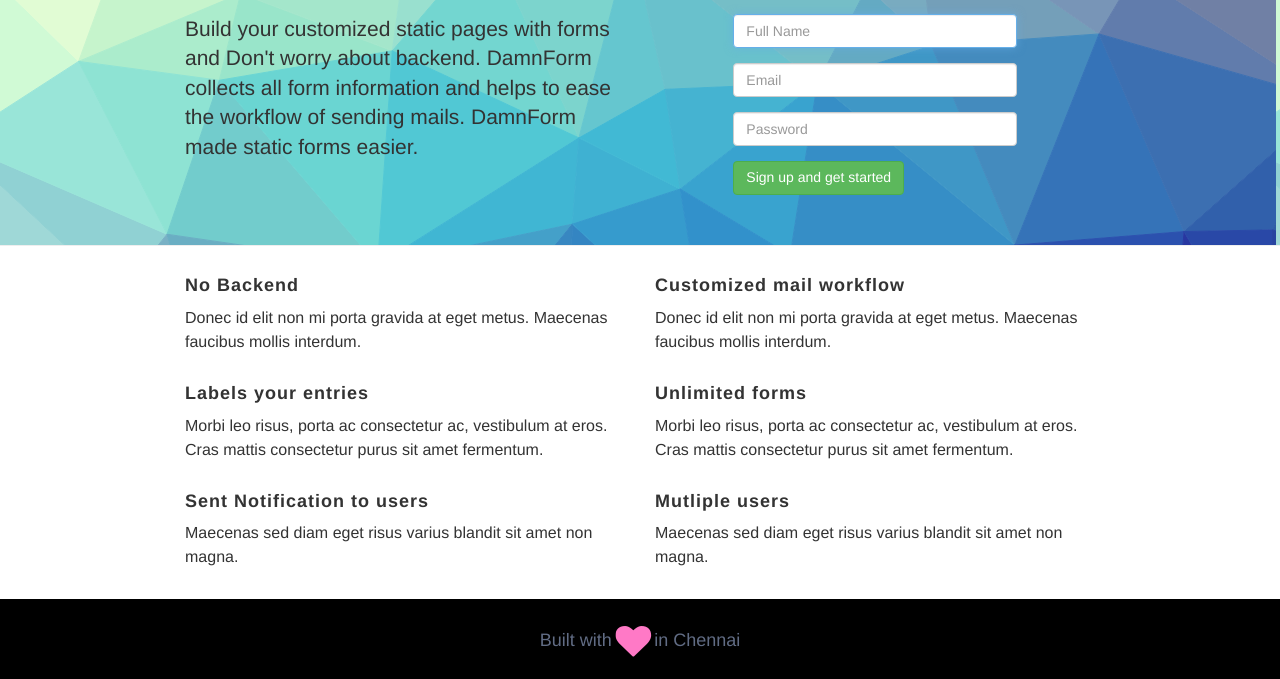
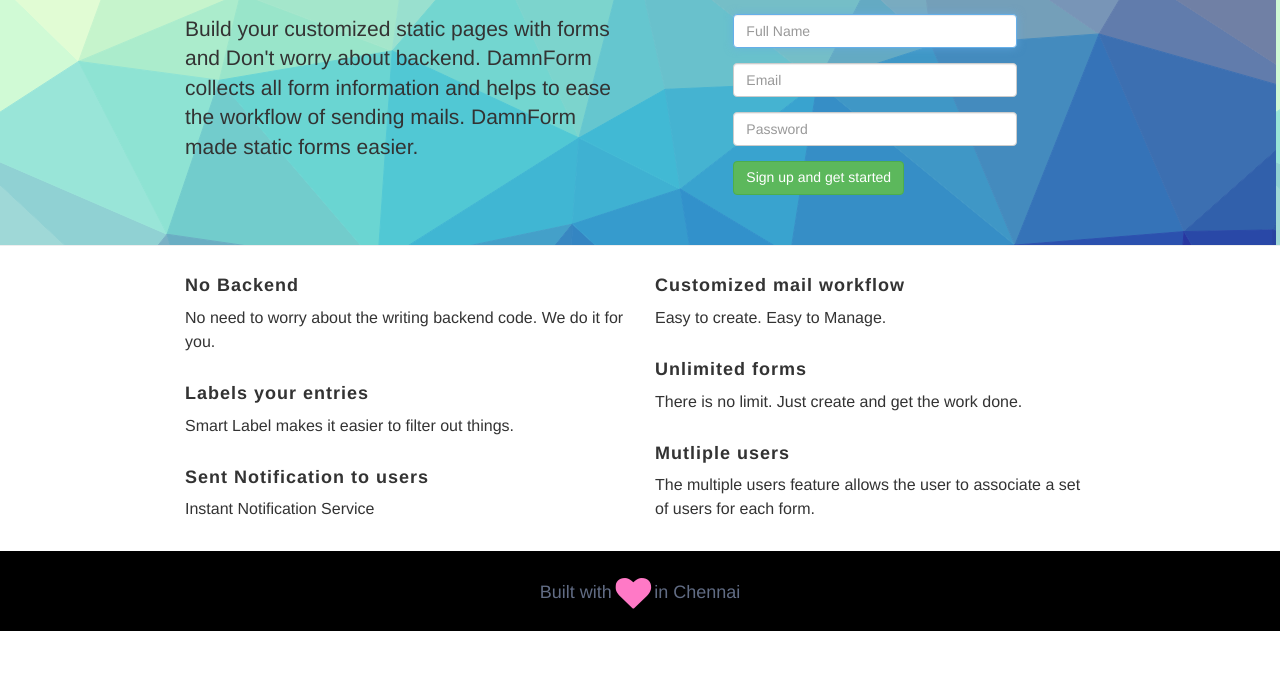
Before and after one commit to ChennaiNerd/damnform, a plain HTML site: page client/index.html in a window 1280 px wide. Shown: the part 188-867 px from the top of the page. After the commit the page ends 819 px from the top, so only its background shows below. Drawn offline with Linux system fonts and the light colour scheme; files whose address does not match are found by name.

Commit message:
Added DamnForm features in landing page

```diff
--- a/client/index.html
+++ b/client/index.html
@@ -60,24 +60,24 @@
       <div class="row marketing">
         <div class="col-lg-6">
           <h4>No Backend</h4>
-          <p>Donec id elit non mi porta gravida at eget metus. Maecenas faucibus mollis interdum.</p>
+          <p>No need to worry about the writing backend code. We do it for you.</p>
 
           <h4>Labels your entries</h4>
-          <p>Morbi leo risus, porta ac consectetur ac, vestibulum at eros. Cras mattis consectetur purus sit amet fermentum.</p>
+          <p>Smart Label makes it easier to filter out things.</p>
 
           <h4>Sent Notification to users</h4>
-          <p>Maecenas sed diam eget risus varius blandit sit amet non magna.</p>
+          <p>Instant Notification Service</p>
         </div>
 
         <div class="col-lg-6">
           <h4>Customized mail workflow</h4>
-          <p>Donec id elit non mi porta gravida at eget metus. Maecenas faucibus mollis interdum.</p>
+          <p>Easy to create. Easy to Manage.</p>
 
           <h4>Unlimited forms</h4>
-          <p>Morbi leo risus, porta ac consectetur ac, vestibulum at eros. Cras mattis consectetur purus sit amet fermentum.</p>
+          <p>There is no limit. Just create and get the work done.</p>
 
           <h4>Mutliple users</h4>
-          <p>Maecenas sed diam eget risus varius blandit sit amet non magna.</p>
+          <p>The multiple users feature allows the user to associate a set of users for each form.</p>
         </div>
       </div>
     </div>
```
